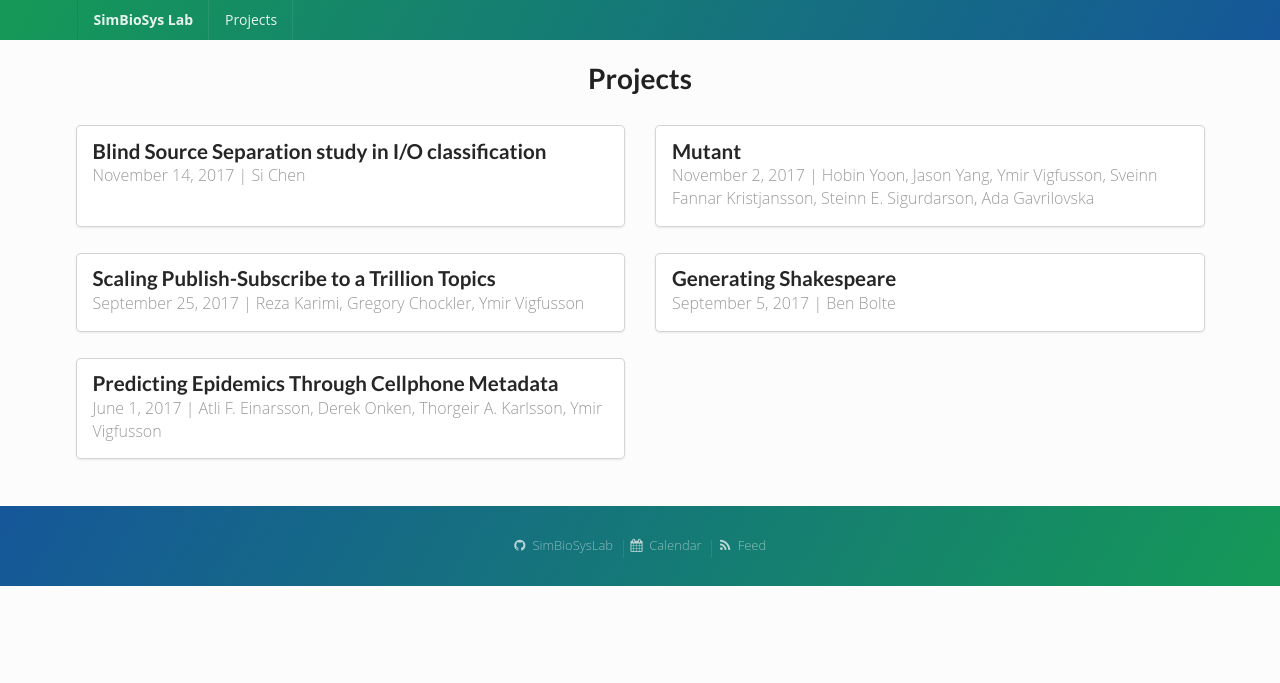
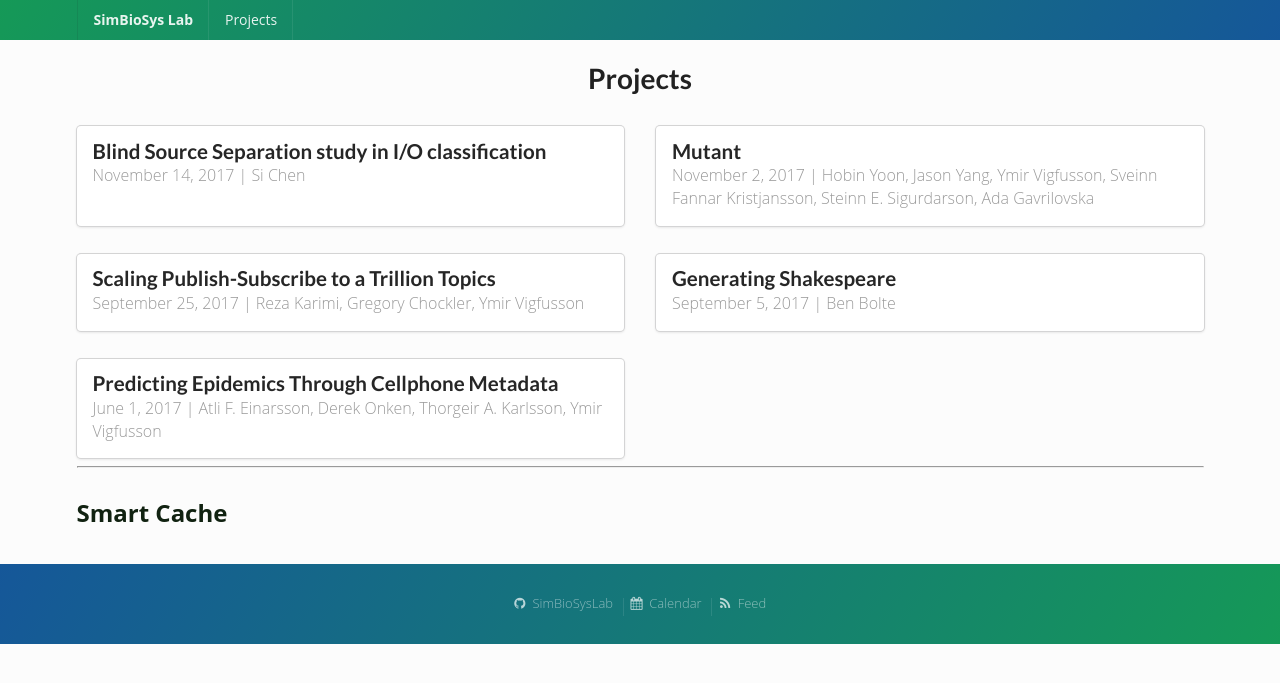
Before and after one commit to meditates/simbiosyslab.github.io, a Jekyll site: the page built from projects.html, in a window 1280 px wide and 900 px high. Shown: the top 683 px of the window. Built offline with Jekyll 4.4.1, drawn with Linux system fonts in a browser that asks for light colours; nearby versions of some CDN libraries.

Commit message:
edit project.html; make cache as separate sections

```diff
--- a/projects.html
+++ b/projects.html
@@ -20,3 +20,24 @@
   {% endif %}
   {% endfor %}
 </div>
+
+<hr>
+<h2> Smart Cache <h2>
+
+<div class="ui two doubling cards">
+  {% for page in site.posts.cache %}
+  {% if page.title %}
+  <a href="{{ page.url | prepend: site.baseurl }}" class="ui card">
+    <div class="content">
+      <div class="header">{{ page.title }}</div>
+      <div class="meta">
+        {{ page.date | date: "%B %-d, %Y" }}
+        {% if page.authors %}
+        | {{ page.authors | join: ", " }}
+        {% endif %}
+      </div>
+    </div>
+  </a>
+  {% endif %}
+  {% endfor %}
+</div>
```
